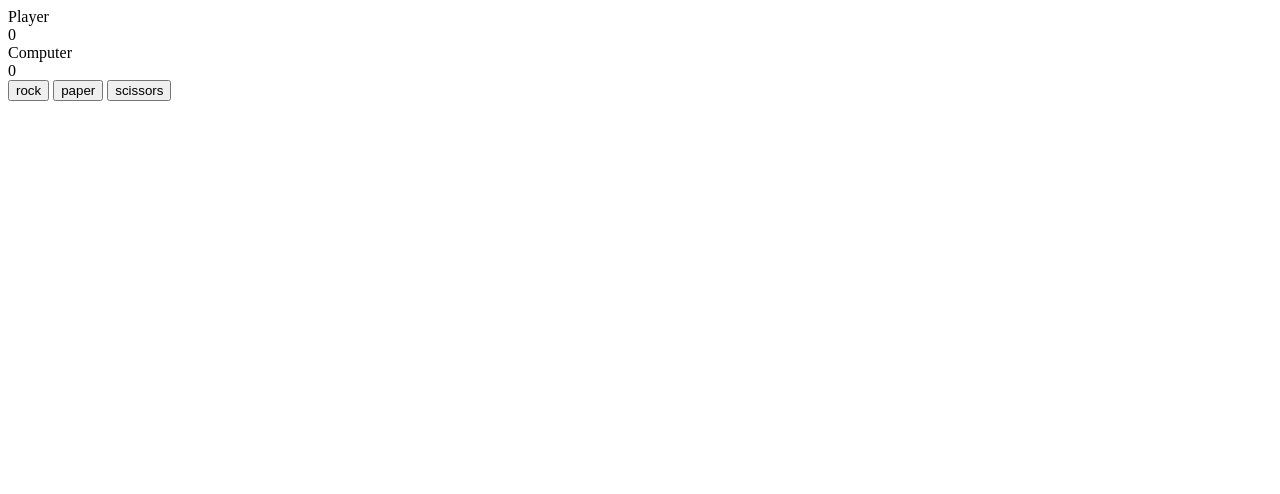
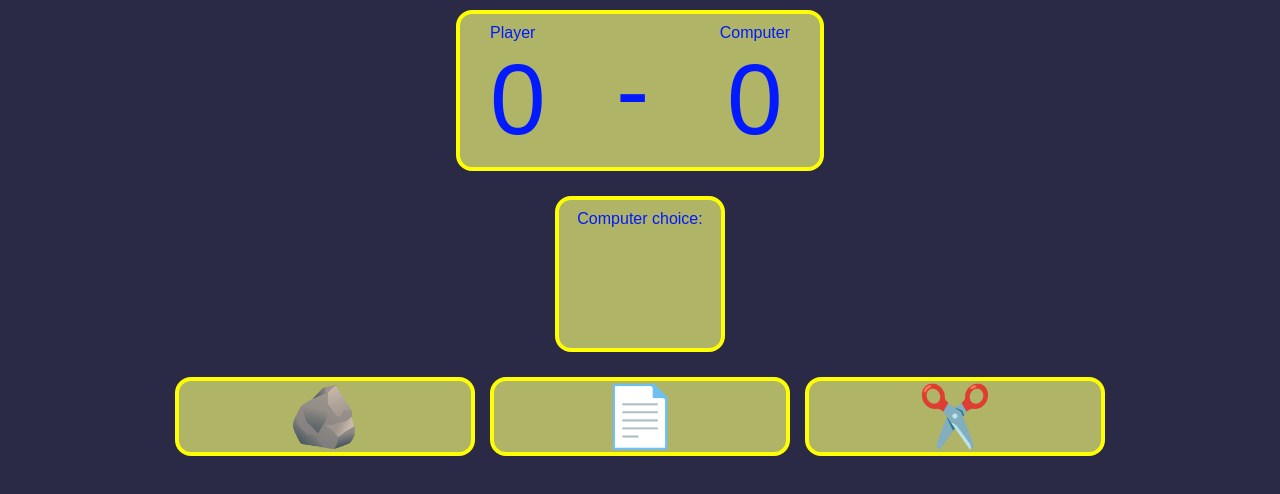
Before and after one commit to chochimus/rock-paper-scissors, a plain HTML site: page index.html in a window 1280 px wide. Drawn offline with Linux system fonts and the light colour scheme.

Commit message:
Stylize the project

```diff
--- a/index.html
+++ b/index.html
@@ -5,6 +5,7 @@
   <meta name="viewport" content="width=device-width, initial-scale=1.0">
   <title>Document</title>
 
+  <link rel="stylesheet" type="text/css" href="styles.css">
   <script src="javascript.js" defer></script>
 </head>
 <body>
@@ -13,16 +14,21 @@
       <div class="player-name">Player</div>
       <div id="player-score">0</div>
     </div>
+    <div class="dash">-</div>
     <div class="computer">
       <div class="computer-name">Computer</div>
       <div id="computer-score">0</div>
     </div>
   </div>
-  <div id="computer-choice"></div>
+  <div class="computer-decision">Computer choice:
+    <div id="computer-choice"></div>
+  </div>
+  <div class="buttons">
+    <button id="rock">🪨</button>
+    <button id="paper">📄</button>
+    <button id="scissors">✂️</button>
+  </div>
   <div id="results"></div>
-  <button id="rock">rock</button>
-  <button id="paper">paper</button>
-  <button id="scissors">scissors</button>
   <div id="final-results"></div>
 </body>
 </html>
--- a/javascript.js
+++ b/javascript.js
@@ -1,11 +1,15 @@
 function getComputerChoice(){
+  const computerChoiceContent = document.getElementById('computer-choice');
   let randomNum = Math.floor(Math.random() * 3) + 1;
   switch(randomNum){
     case 1:
+      computerChoiceContent.textContent = `🪨`;
       return "rock";
     case 2:
+      computerChoiceContent.textContent = `📄`;
       return "paper";
     case 3:
+      computerChoiceContent.textContent = `✂️`;
       return "scissors";
   }
 }
--- /dev/null
+++ b/styles.css
@@ -0,0 +1,82 @@
+* {
+  font-family: Arial, Helvetica, sans-serif;
+  padding: 0;
+  margin: 0;
+}
+
+body {
+  display: flex;
+  flex-direction: column;
+  justify-content: center;
+  align-items: center;
+  background-color: rgb(42, 42, 71);
+  gap:25px;
+}
+
+.score {
+  margin-top: 10px;
+  width: 300px;
+  display: flex;
+  justify-content: space-between;
+  align-items: center;
+  padding: 10px 30px;
+  background-color: rgb(175, 180, 102);
+  border: 4px solid rgb(255, 255, 3);
+  border-radius: 16px;
+  color: rgb(1, 26, 255);
+}
+
+#player-score,
+#computer-score,
+.dash {
+  text-align: center;
+  font-size: 100px;
+}
+
+.computer-decision {
+  padding: 10px 18px;
+  background-color: rgb(175, 180, 102);
+  border: 4px solid rgb(255, 255, 3);
+  color: rgb(1, 26, 255);
+  border-radius: 16px;
+}
+
+#computer-choice {
+  text-align: center;
+  height: 110px;
+  font-size: 80px;
+  color: r
+}
+.buttons {
+  align-self: stretch;
+  display: flex;
+  gap: 15px;
+  margin-bottom: 30px;
+  justify-content: center;
+
+}
+
+#rock:active,
+#paper:active,
+#scissors:active {
+  background-color: rgb(129, 133, 76);
+  box-shadow: inset 3px 3px 5px rgb(88, 88, 0);
+}
+
+#rock,
+#paper,
+#scissors {
+  flex: 1 1 0;
+  font-size: 60px;
+  padding: 0px 10px;
+  max-width: 300px;
+  background-color: rgb(175, 180, 102);
+  border: 4px solid rgb(255, 255, 3);
+  color: rgb(1, 26, 255);
+  border-radius: 16px;
+}
+
+#results,
+#final-results {
+  color: rgb(255, 255, 63);
+}
```
